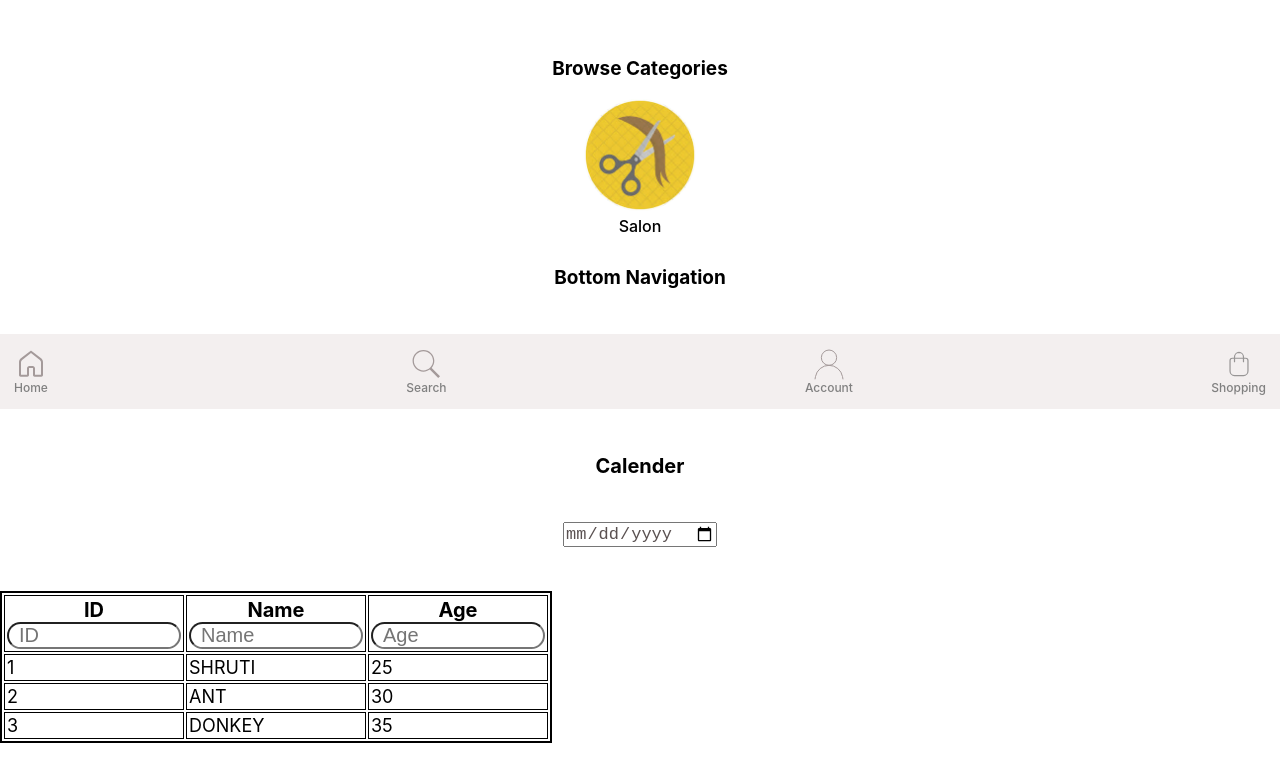
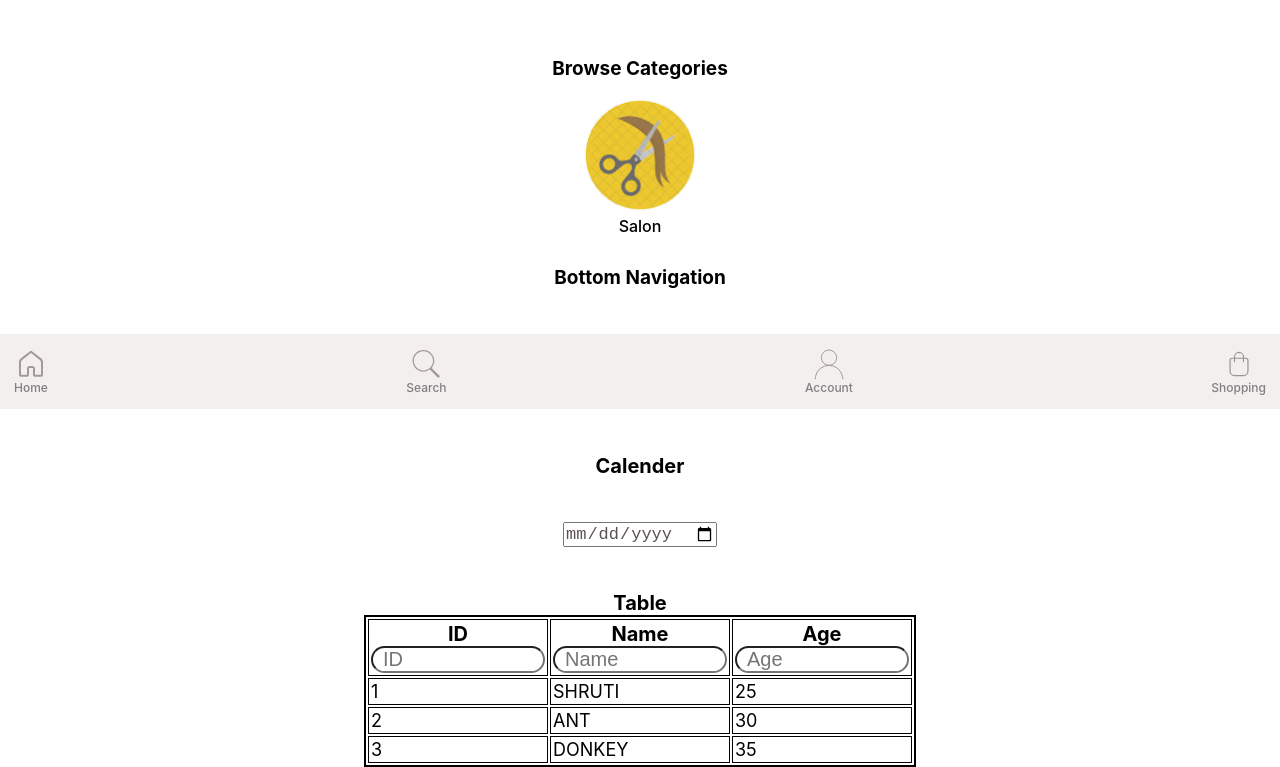
Before and after one commit to shrutiverma2208/shop, a React (Create React App) app: page / in a window 1280 px wide. Shown: the part 966-1733 px from the top of the page. Before the commit the page ends 1709 px from the top, so only its background shows below. Built offline with nearby package versions, Linux system fonts and the light colour scheme.

Commit message:
changing css of search

```diff
--- a/src/Components/Table/Table.css
+++ b/src/Components/Table/Table.css
@@ -1,5 +1,6 @@
 .table-container{
     border: 2px solid black;
+   display: inline-block;
 
 }
 
--- a/src/Components/Table/Table.js
+++ b/src/Components/Table/Table.js
@@ -17,7 +17,7 @@ const Table = ({ data }) => {
 
         return (
             <>
-
+           <h3 style={{fontSize:'20px'}}>Table</h3>
           <table className='table-container'>
             <thead>
               <tr>
```
